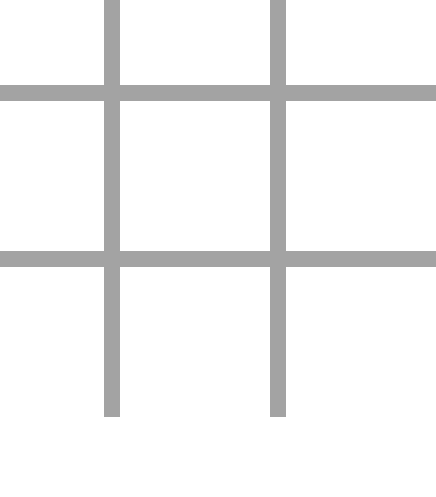
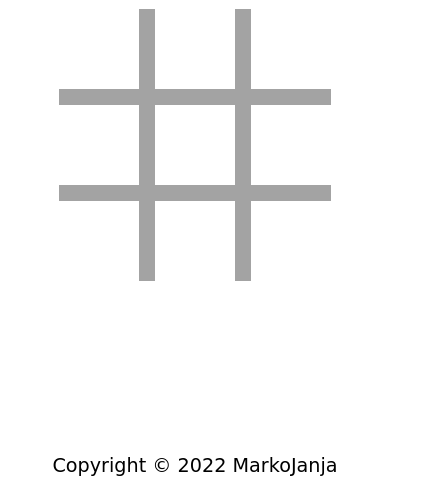
Before and after one commit to markojanja/Tic-Tac-Toe, a plain HTML site: page index.html in a window 390 px wide. Shown: the part 347-844 px from the top of the page, 436 px wide, since content can reach past the window. Drawn offline with Linux system fonts and the light colour scheme; a web font is replaced by a local one.

Commit message:
improving css/added media queries

```diff
--- a/app.js
+++ b/app.js
@@ -51,7 +51,7 @@ const gameController = (() => {
     currentPlayer = switchPlayer ? PLAYER_O.mark : PLAYER_X.mark;
     getCurrentPlayer();
     gameHasWinner() ? getWinner(currentPlayer) : false;
-    gameIsDraw() ? getDraw : false;
+    gameIsDraw() ? getDraw() : false;
     switchPlayerTurn();
   };
 
@@ -110,7 +110,7 @@ const displayController = (() => {
 
   const setModalDrawMessage = () => {
     const message = document.getElementById("modal-msg");
-    message.textContent = "It's tie game";
+    message.textContent = "It's a tie game";
     gameController.disableClick();
   };
 
--- a/index.html
+++ b/index.html
@@ -17,15 +17,15 @@
     <div class="board-wrapper">
         <h2 id="current_player"></h2>
         <div class="game-board" id="board">
-            <div class="box" id="cell"></div>
-            <div class="box" id="cell"></div>
-            <div class="box" id="cell"></div>
-            <div class="box" id="cell"></div>
-            <div class="box" id="cell"></div>
-            <div class="box" id="cell"></div>
-            <div class="box" id="cell"></div>
-            <div class="box" id="cell"></div>
-            <div class="box" id="cell"></div>
+            <div class="box"></div>
+            <div class="box"></div>
+            <div class="box"></div>
+            <div class="box"></div>
+            <div class="box"></div>
+            <div class="box"></div>
+            <div class="box"></div>
+            <div class="box"></div>
+            <div class="box"></div>
         </div>
     </div>
     <div class="modal-container">
@@ -34,6 +34,9 @@
             <button class="modal-btn">Reset</button>
         </div>
     </div>
+    <footer>
+        <p>Copyright &copy; 2022 MarkoJanja</p>
+    </footer>
     <script src="app.js"></script>
 </body>
 </html>
--- a/styles.css
+++ b/styles.css
@@ -12,6 +12,7 @@ body{
     display: flex;
     flex-direction: column;
     min-height: 100vh;
+    background-color: #fff;
 }
 .navbar{
     position: relative;
@@ -57,7 +58,6 @@ body{
     width: 100%;
     font-size: 100px;
     font-weight: bolder;
-    /* border: 1px solid black; */
     background-color: white;
 
 }
@@ -102,3 +102,33 @@ body{
     font-size: 1.2rem;
     border-radius: 1rem;
 }
+footer{
+    padding: 20px;
+    text-align: center;
+    font-size: 1.2rem;
+}
+
+@media(max-width:769px){
+    .game-board{
+        grid-template-columns: repeat(3, 100px);
+    }
+    .box{
+        height: 100px;
+        font-size: 100px;
+    }
+    .modal{
+        width: 90%;
+    }
+    #modal-msg{
+        letter-spacing: 1px;
+    }
+}
+@media(max-width:460px){
+    .game-board{
+        grid-template-columns: repeat(3, 80px);
+    }
+    .box{
+        height: 80px;
+        font-size: 80px;
+    }
+}
```
